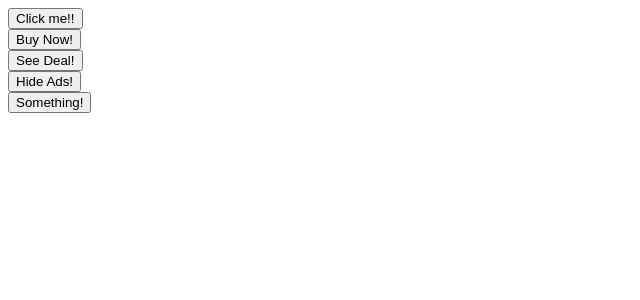
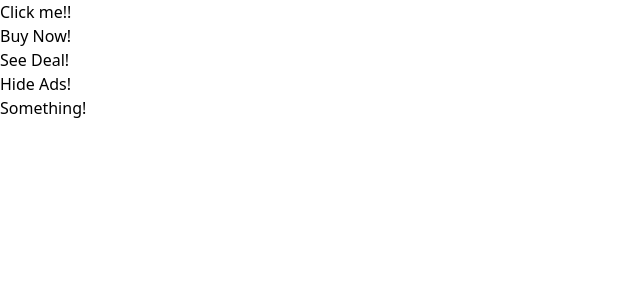
Before and after one commit to gresahodolli/modern-react-with-redux, a React (Create React App) app in the folder comps/: page / in a window 1280 px wide. Shown: the top 300 px of the page, without its empty margins (0-640 px from the left). Built offline with nearby package versions, Linux system fonts and the light colour scheme.

Commit message:
Installing Tailwind

```diff
--- a/comps/package.json
+++ b/comps/package.json
@@ -35,5 +35,8 @@
       "last 1 firefox version",
       "last 1 safari version"
     ]
+  },
+  "devDependencies": {
+    "tailwindcss": "^3.3.5"
   }
 }
--- /dev/null
+++ b/comps/src/index.css
@@ -0,0 +1,3 @@
+@tailwind base;
+@tailwind components;
+@tailwind utilities;
--- a/comps/src/index.js
+++ b/comps/src/index.js
@@ -1,3 +1,4 @@
+import './index.css'
 import React from 'react';
 import ReactDOM from 'react-dom/client';
 import App from './App';
--- /dev/null
+++ b/comps/tailwind.config.js
@@ -0,0 +1,10 @@
+/** @type {import('tailwindcss').Config} */
+module.exports = {
+  content: [
+    "./src/**/*.{js,jsx,ts,tsx}",
+  ],
+  theme: {
+    extend: {},
+  },
+  plugins: [],
+}
```
Also changed, not shown: 1 other file (tests, documents, lock files or other folders).
